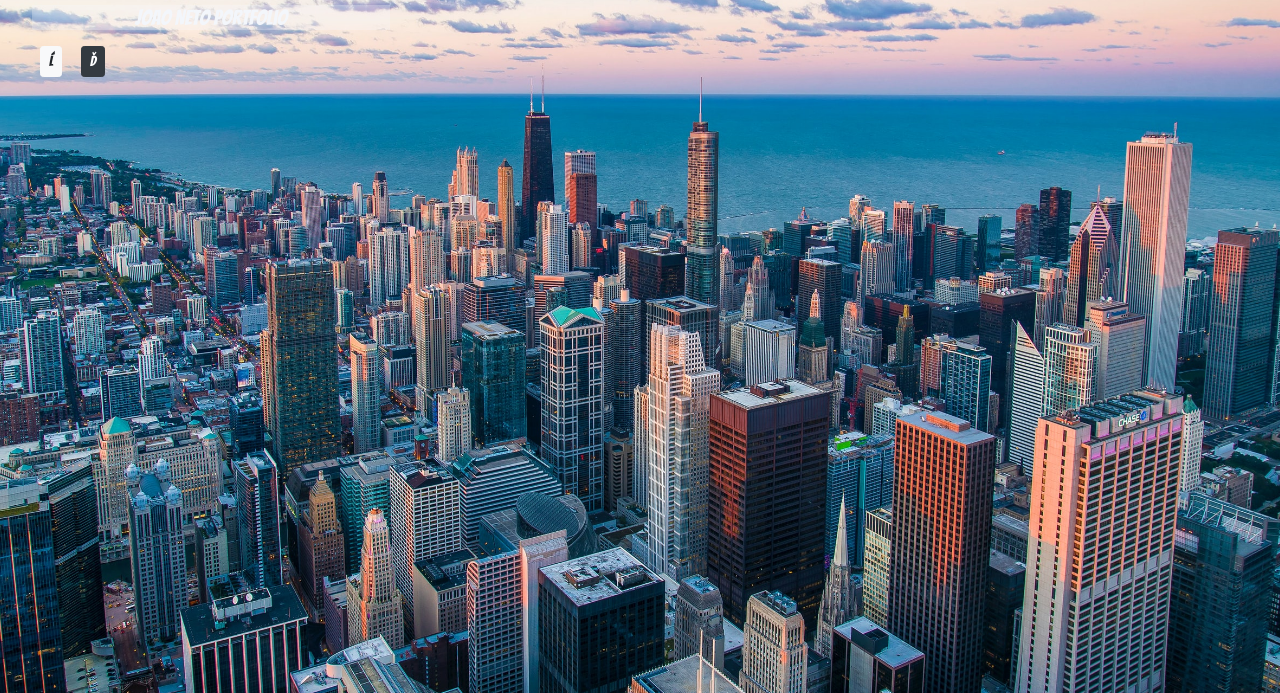
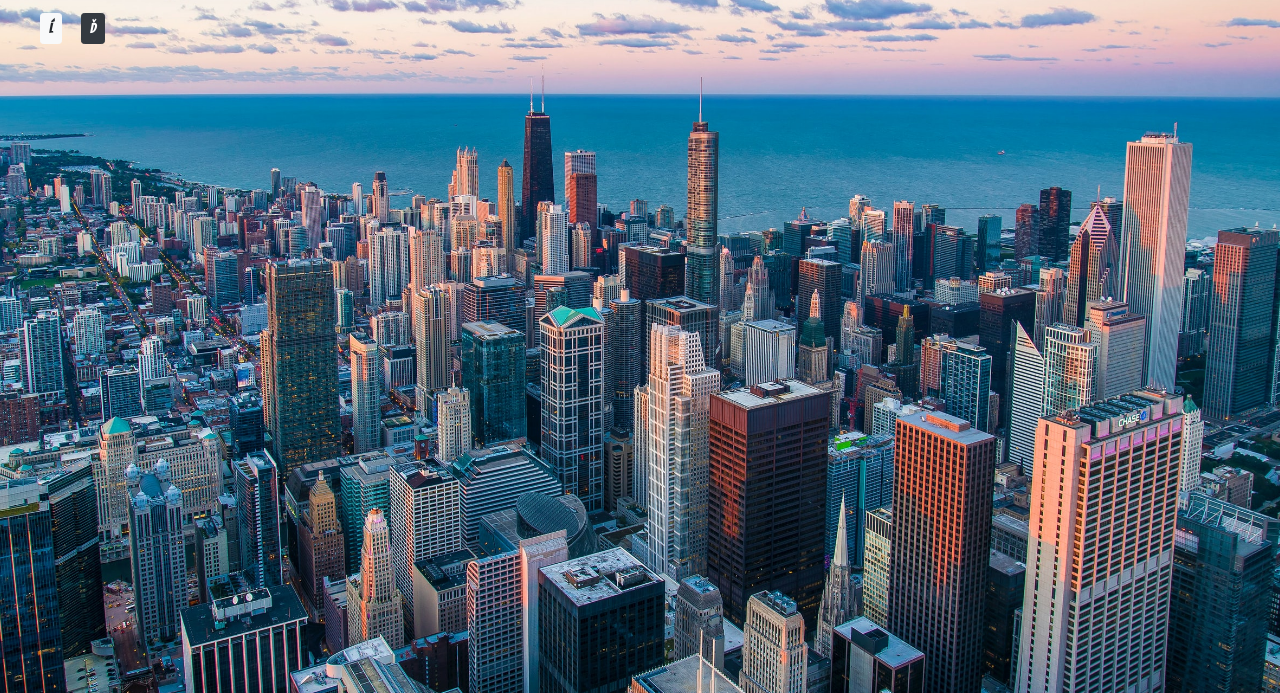
Before and after one commit to Joao8/joao8.github.io, a plain HTML site: page index.html in a window 1280 px wide. Shown: the part 59-752 px from the top of the page. Drawn offline with nearby package versions, Linux system fonts and the light colour scheme.

Commit message:
no name photo

```diff
--- a/index.html
+++ b/index.html
@@ -45,7 +45,6 @@ body {
 #navyy{
   color:#264653;
   font-size: 1.2em;
- /* background-color:rgba(243, 246, 251,0.3)!important;*/
 }
 
 #navyy:hover{
@@ -91,7 +90,6 @@ body {
       </div>
     </nav>
     <div class="jumbotron">
-        <h1  id ="goal" class="display-5 intro text-center "> Joao Neto Portfolio</h1>
         <div>
           <button id="lighterr" type="button" class="btn btn-light btn-sm m-2" data-toggle="button" aria-pressed="false" autocomplete="off">&Lacute;</button>
         <button id="darkerr" type="button" class="btn btn-dark btn-sm m-2" data-toggle="button" aria-pressed="false" autocomplete="off">&Dcaron;</button>
```
